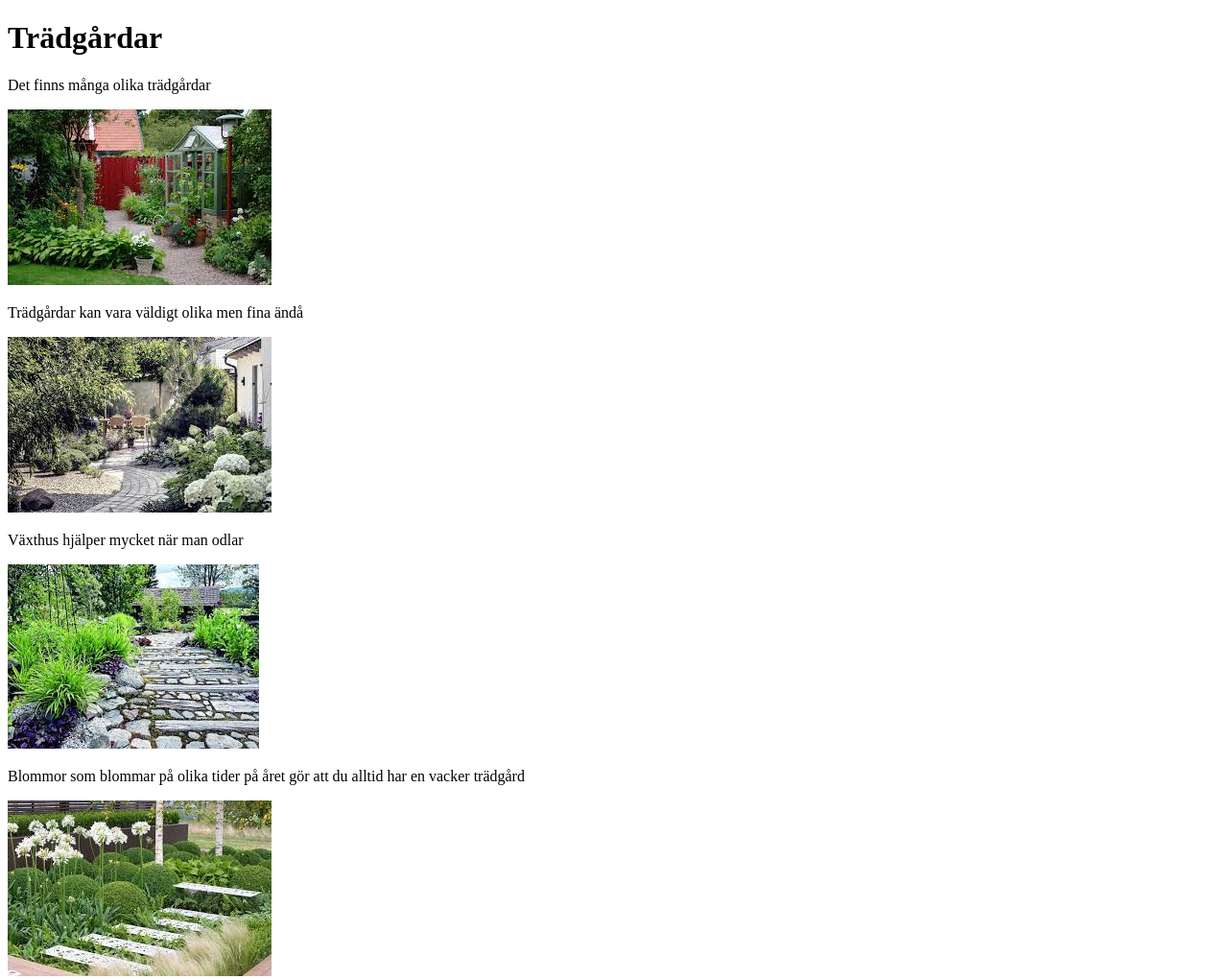
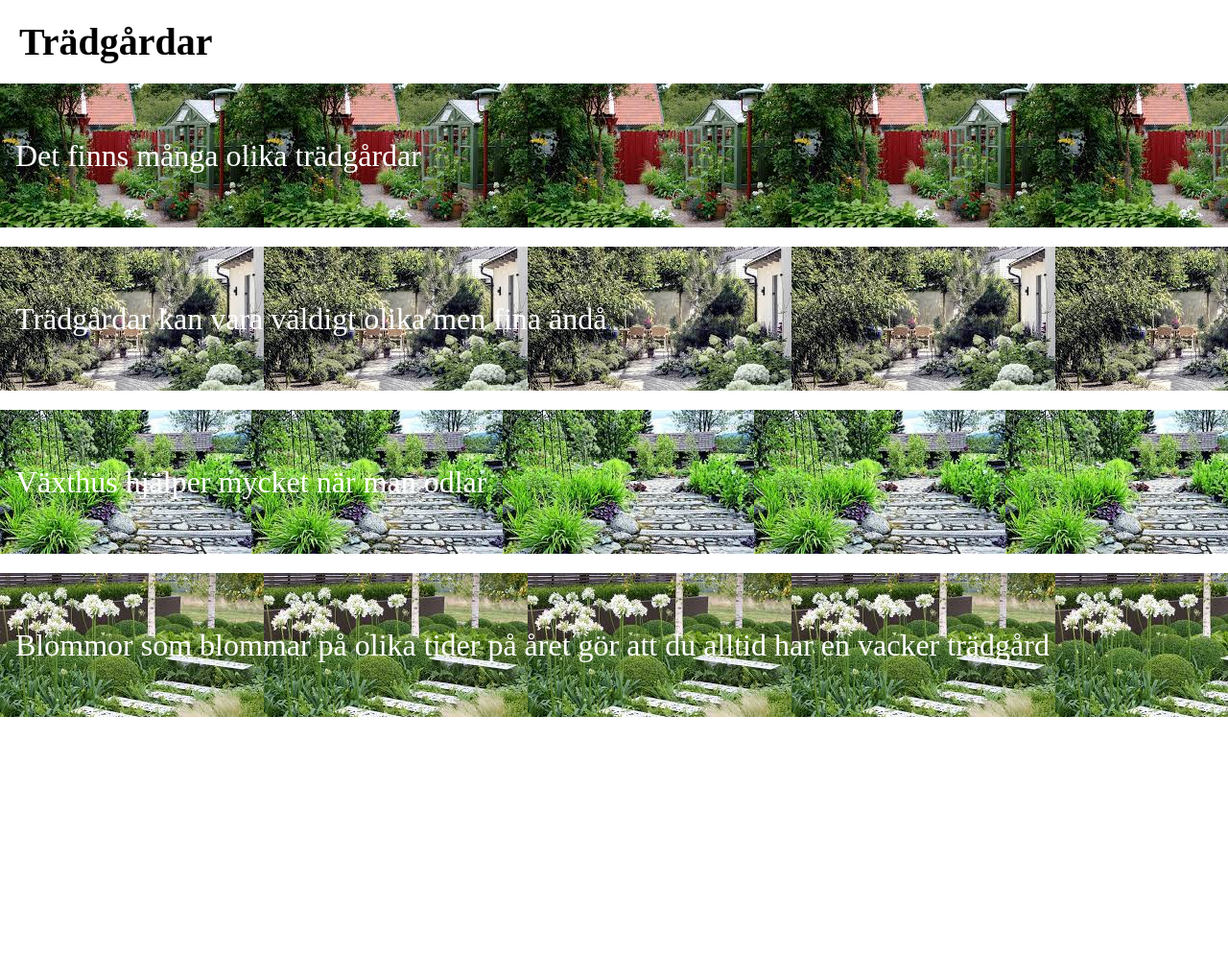
Before and after one commit to johnpettersson/uppgift1-tradgardar, a plain HTML site: page index.html in a window 1280 px wide. Shown: the whole page at 96% size. After the commit the page ends 800 px from the top, so only its background shows below. Drawn offline with Linux system fonts and the light colour scheme.

Commit message:
Finished the design

```diff
--- a/index.html
+++ b/index.html
@@ -6,18 +6,64 @@
     <meta name="viewport" content="width=device-width, initial-scale=1.0">
     <title>Trädgårdar</title>
 
+    <style>
+        h1 {
+            font-size: 2.5em;
+            margin: 20px;
+        }
 
+        body {
+            margin: 0;
+        }
+
+        .garden {
+            height: 150px;
+            display: flex;
+            align-items: center;
+            margin: 20px 0;
+        }
+
+        .garden p {
+            color: white;
+            font-size: 2em;
+            margin: 1rem;
+        }
+
+        #garden1 {
+            background-image: url("tradgard1.jfif");
+        }
+
+        #garden2 {
+            background-image: url("tradgard2.jfif");
+        }
+
+        #garden3 {
+            background-image: url("tradgard3.jfif");
+        }
+
+        #garden4 {
+            background-image: url("tradgard4.jfif");
+        }
+
+    </style>
 </head>
 <body>
     <h1>Trädgårdar</h1>
 
-    <p>Det finns många olika trädgårdar</p>
-    <img src="tradgard1.jfif">
-    <p>Trädgårdar kan vara väldigt olika men fina ändå</p>
-    <img src="tradgard2.jfif">
-    <p>Växthus hjälper mycket när man odlar</p>
-    <img src="tradgard3.jfif">
-    <p>Blommor som blommar på olika tider på året gör att du alltid har en vacker trädgård</p>
-    <img src="tradgard4.jfif">
+    <div class="garden" id="garden1">
+        <p>Det finns många olika trädgårdar</p>
+    </div>
+
+    <div class="garden" id="garden2">
+        <p>Trädgårdar kan vara väldigt olika men fina ändå</p>
+    </div>
+
+    <div class="garden" id="garden3">
+        <p>Växthus hjälper mycket när man odlar</p>
+    </div>
+    <div class="garden" id="garden4">
+        <p>Blommor som blommar på olika tider på året gör att du alltid har en vacker trädgård</p>
+    </div>
+
 </body>
 </html>
```
